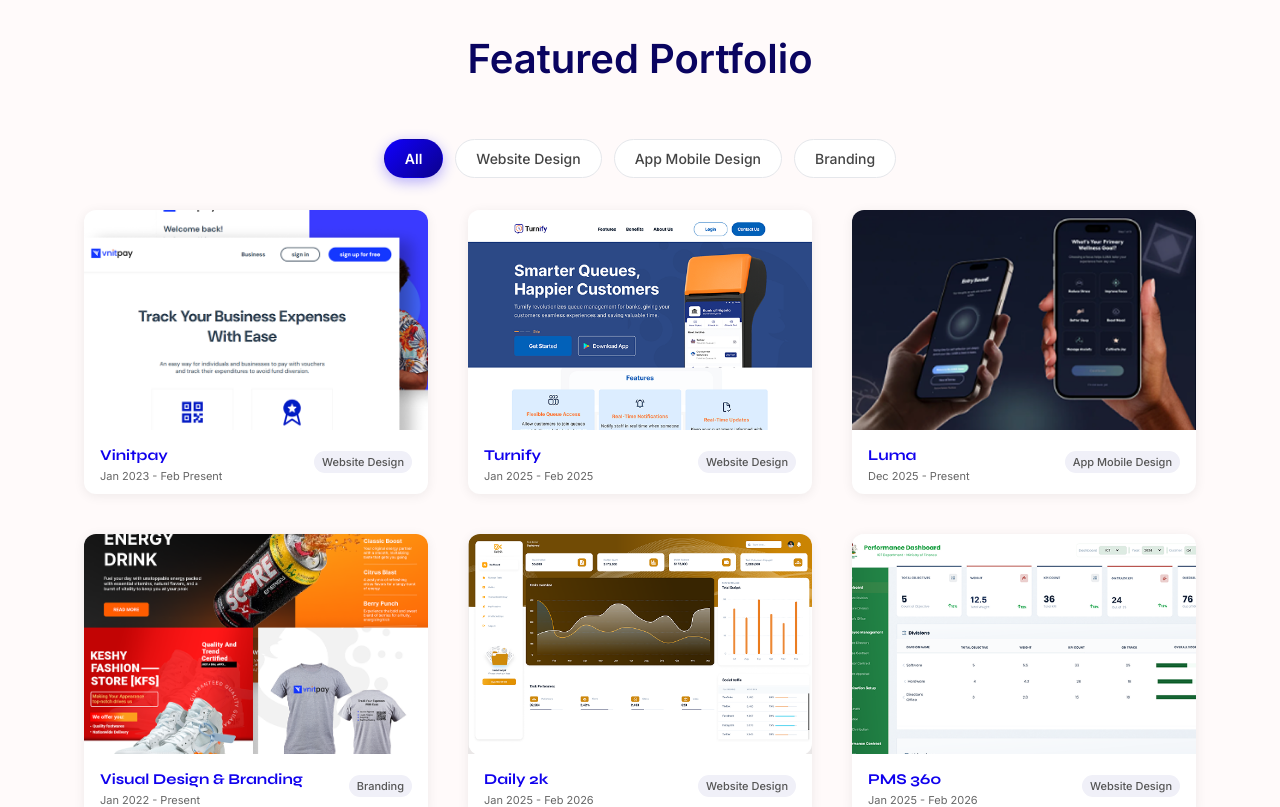
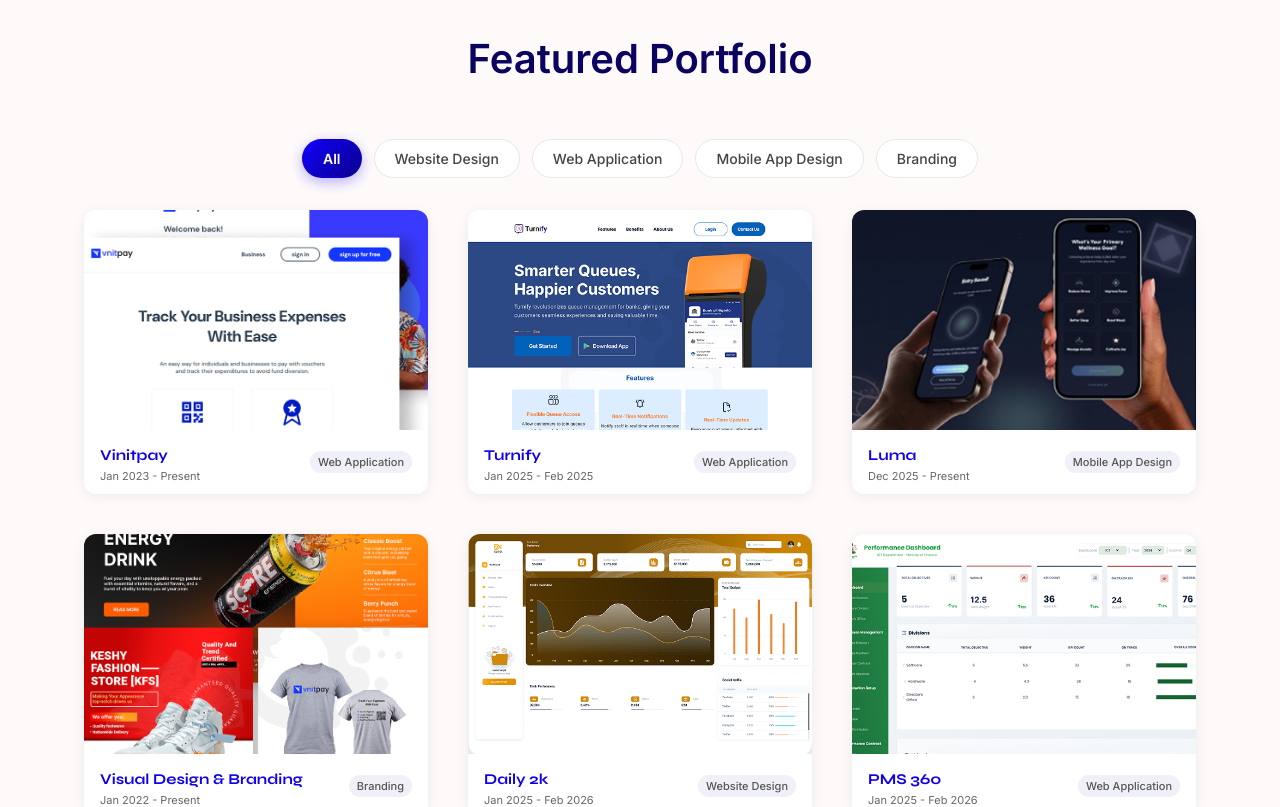
Before and after one commit to adewumi7109/josephineportfolio, a React (Vite) app: page / in a window 1280 px wide. Shown: the part 2940-3747 px from the top of the page. Built offline with nearby package versions, Linux system fonts and the light colour scheme.

Commit message:
corrected portfolio section

```diff
--- a/src/components/portfolio/Portfolio.jsx
+++ b/src/components/portfolio/Portfolio.jsx
@@ -16,7 +16,6 @@
     text-align: center;
     color: #0A0460;
     margin-bottom: 50px;
-    // font-family: 'Syne', sans-serif;
   }
 
   .wrapper {
@@ -173,95 +172,89 @@
   const tabs = [
     { id: "all", label: "All" },
     { id: "website", label: "Website Design" },
-    { id: "app", label: "App Mobile Design" },
+    { id: "webapp", label: "Web Application" },
+    { id: "app", label: "Mobile App Design" },
     { id: "branding", label: "Branding" },
   ];
 
   const projects = [
     {
-      id: "website",
+      id: "vinitpay",
+      category: "webapp",
       title: "Vinitpay",
-      date: "Jan 2023 - Feb Present",
-      type: "Website Design",
+      date: "Jan 2023 - Present",
+      type: "Web Application",
       image: "/Group 427319120.png",
-      link: "http://vnitpay.com/"
+      link: "http://vnitpay.com/",
     },
     {
-      id: "website",
+      id: "turnify",
+      category: "webapp",
       title: "Turnify",
       date: "Jan 2025 - Feb 2025",
-      type: "Website Design",
+      type: "Web Application",
       image: "/Turnify Home Page (Banks) 1.png",
-      link: "https://www.behance.net/gallery/220453377/Queue-Managment-System"
+      link: "https://turnifyng.com/",
     },
     {
-      id: "app",
+      id: "luma",
+      category: "app",
       title: "Luma",
       date: "Dec 2025 - Present",
-      type: "App Mobile Design",
+      type: "Mobile App Design",
       image: "/phone.png",
-      link: "https://www.behance.net/gallery/238736991/Luma-20-Next-Gen-AI-Wellness-App"
+      link: "https://www.behance.net/gallery/238736991/Luma-20-Next-Gen-AI-Wellness-App",
     },
-    // {
-    //   id: "website",
-    //   title: "Mycdaonline",
-    //   date: "Sept 2024 - Feb 2025",
-    //   type: "Website Design",
-    //   image: "/Group 427319122.png",
-    //   link: "https://cdaonline-property-management-system.netlify.app/"
-    // },
-    // {
-    //   id: "website",
-    //   title: "Foritrack",
-    //   date: "Jan 2025 - Feb 2025",
-    //   type: "Website Design",
-    //   image: "/Home Page(Version3 1.png",
-    //   link: "https://www.behance.net/gallery/220576001/IT-ASSET-MANAGEMENT-SOLUTIONS-%28Home-Page-Design%29"
-    // },
     {
       id: "branding",
+      category: "branding",
       title: "Visual Design & Branding",
       date: "Jan 2022 - Present",
       type: "Branding",
       image: "/Group 427319123.png",
-      link: "https://drive.google.com/drive/folders/1ElxaJmPK6cukbc6M8k-cw7_W4TNMWXkt"
+      link: "https://drive.google.com/drive/folders/1ElxaJmPK6cukbc6M8k-cw7_W4TNMWXkt",
     },
     {
       id: "daily2k",
+      category: "website",
       title: "Daily 2k",
       date: "Jan 2025 - Feb 2026",
       type: "Website Design",
       image: "/Daily2k.png",
-      link: "https://www.behance.net/gallery/227533647/Saas-Web-App-%28Case-Study%29?platform=direct"
+      link: "https://www.behance.net/gallery/227533647/Saas-Web-App-%28Case-Study%29?platform=direct",
     },
     {
       id: "pms360",
+      category: "webapp",
       title: "PMS 360",
       date: "Jan 2025 - Feb 2026",
-      type: "Website Design",
+      type: "Web Application",
       image: "/pms 60.png",
-      link: "https://www.behance.net/gallery/242302259/PMS-360-Performance-Management-System"
+      link: "https://www.behance.net/gallery/242302259/PMS-360-Performance-Management-System",
     },
     {
-      id: "ApexDrive",
+      id: "apexdrive",
+      category: "website",
       title: "Apex Drive",
       date: "Jan 2025 - Feb 2026",
       type: "Website Design",
       image: "/Car.png",
-      link: "https://www.behance.net/gallery/240288593/ApexDrive-Landing-Page?platform=direct"
+      link: "https://www.behance.net/gallery/240288593/ApexDrive-Landing-Page?platform=direct",
     },
     {
-      id: "Deep Serenity",
+      id: "deepserenity",
+      category: "website",
       title: "Deep Serenity",
       date: "Jan 2025 - Feb 2026",
       type: "Website Design",
       image: "/image 5.png",
-      link: "https://www.behance.net/gallery/241012333/Deep-Serenity-Luxe-Femme-Luxury-Landing-Page"
+      link: "https://www.behance.net/gallery/241012333/Deep-Serenity-Luxe-Femme-Luxury-Landing-Page",
     },
   ];
 
+  // ✅ FIXED: was incorrectly filtering by p.id instead of p.category
   const filtered = projects.filter(
-    (p) => activeTab === "all" || p.id === activeTab
+    (p) => activeTab === "all" || p.category === activeTab
   );
 
   return (
```
